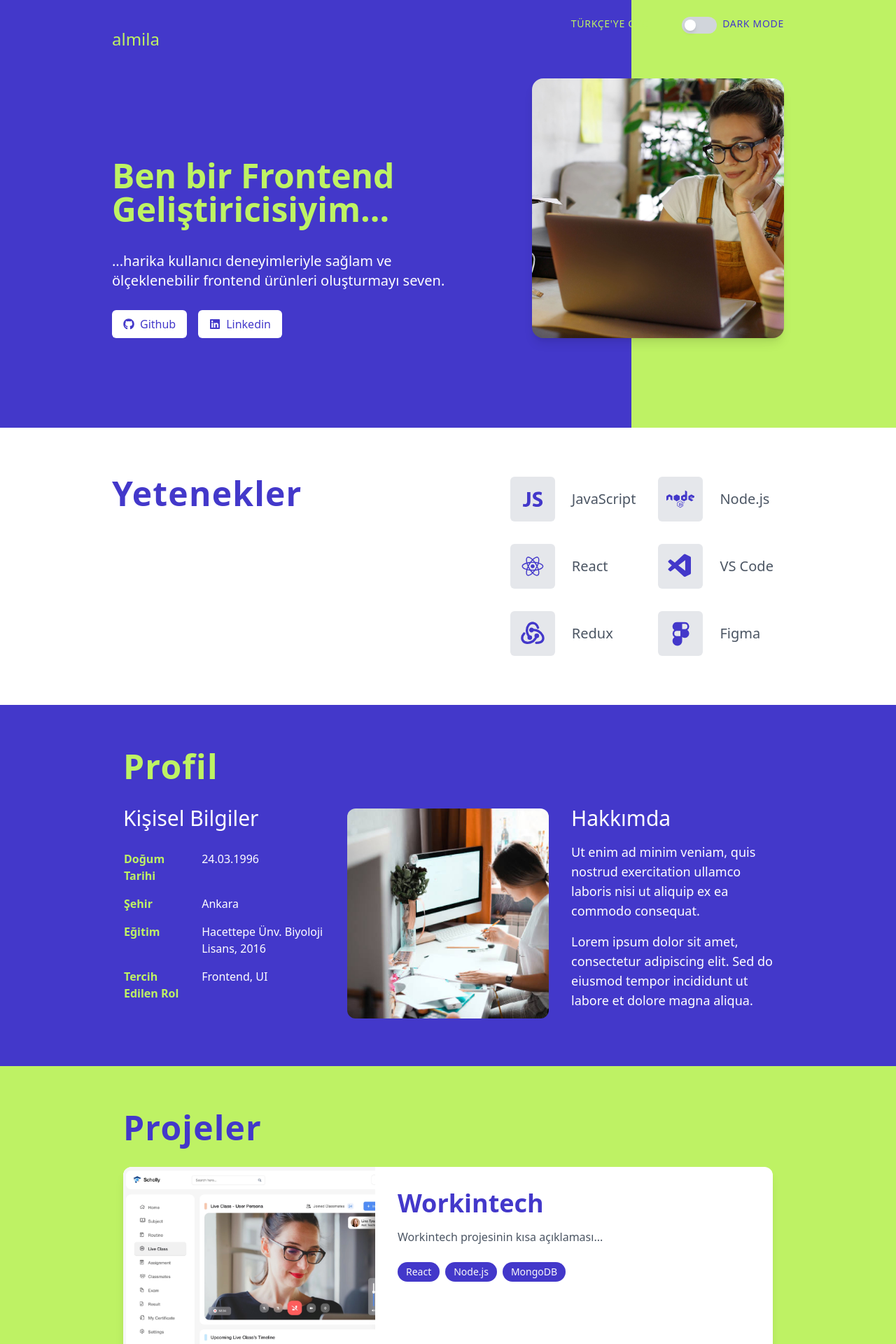
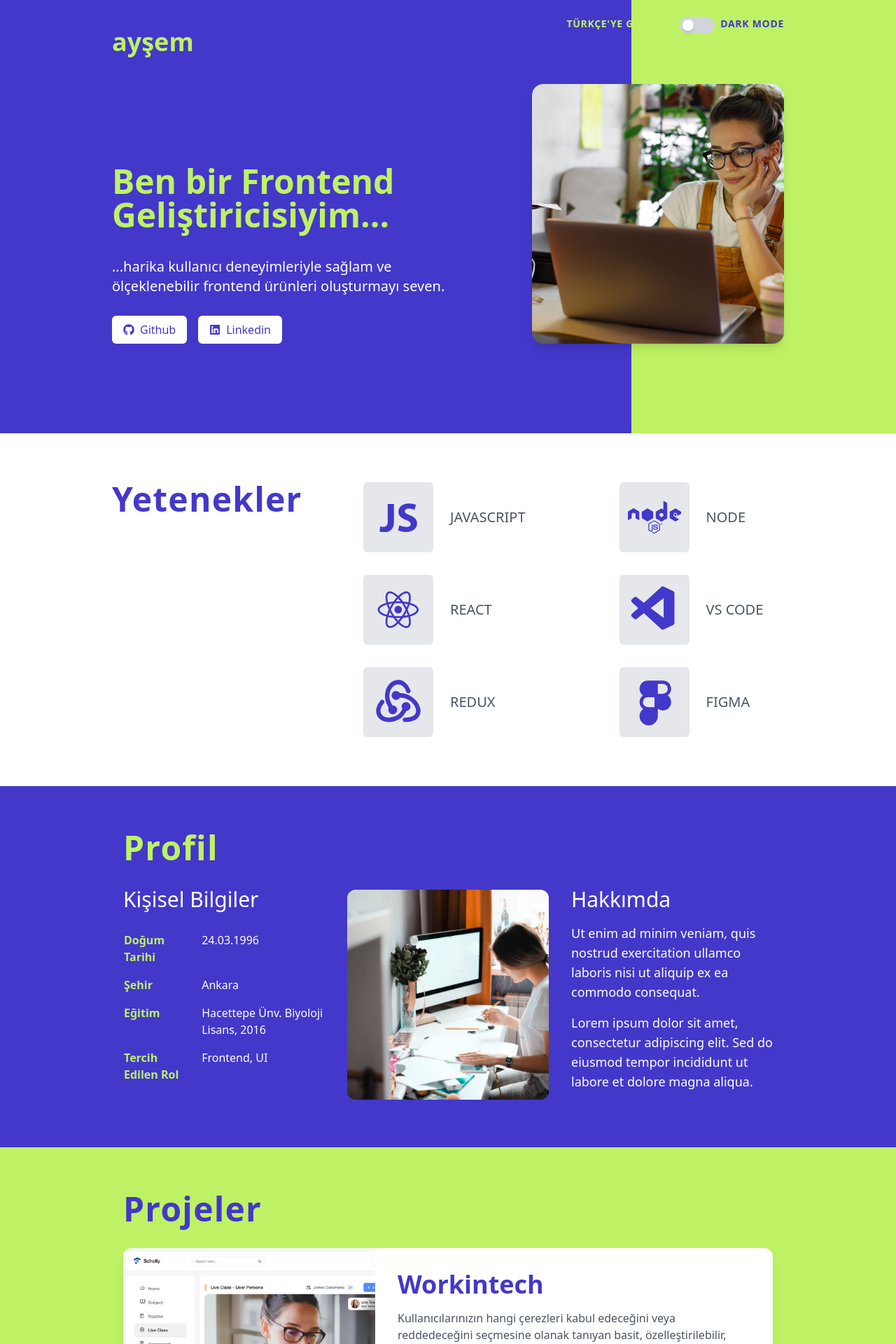
Before and after one commit to aysemugur/Portfolio, a React (Vite) app: page / in a window 1280 px wide. Shown: the top 1920 px of the page at 70% size. Built offline with nearby package versions, Linux system fonts and the light colour scheme.

Commit message:
last changes and responsive design

```diff
--- a/src/App.jsx
+++ b/src/App.jsx
@@ -1,7 +1,6 @@
 import React from "react";
 import { LanguageProvider } from "./contexts/LanguageContext";
 import { ThemeProvider } from "./contexts/ThemeContext";
-import Header from "./components/Header";
 import Hero from "./components/Hero";
 import Skills from "./components/Skills";
 import Profile from "./components/Profile";
--- a/src/components/Header.jsx
+++ b/src/components/Header.jsx
@@ -9,19 +9,19 @@ const Header = () => {
 
   return (
     <div className="flex justify-between mt-4 items-top  w-full ">
-      <h1 className="text-2xl font-sm pt-4 tracking-medium text-lime-300">
-        almila
+      <h1 className="text-4xl font-semibold pt-4 tracking-medium text-lime-300">
+        ayşem
       </h1>
       <div className="flex  space-x-12">
         <a
           onClick={toggleLanguage}
-          className="text-lime-300  font-md tracking-wider text-sm hover:text-lime-200 transition-colors"
+          className="text-lime-300  font-bold tracking-wider text-sm hover:text-lime-200 transition-colors"
         >
           {language === "tr" ? "TÜRKÇE'YE GEÇ" : "SWITCH TO ENGLISH"}
         </a>
         <div className="flex items-top space-x-2">
           <ToggleSwitch />
-          <span className="font-xl tracking-wider text-sm text-indigo-700">
+          <span className="font-bold tracking-wider text-sm text-indigo-700">
             {theme === "dark" ? "LIGHT MODE" : "DARK MODE"}
           </span>
         </div>
--- a/src/components/Projects.jsx
+++ b/src/components/Projects.jsx
@@ -33,14 +33,16 @@ const Projects = () => {
       projects: [
         {
           title: "Workintech",
-          description: "Workintech projesinin kısa açıklaması...",
-          tags: ["React", "Node.js", "MongoDB"],
+          description:
+            "Kullanıcılarınızın hangi çerezleri kabul edeceğini veya reddedeceğini seçmesine olanak tanıyan basit, özelleştirilebilir, minimum kurulum çerez eklentisi. Bu, Vanilla JS, SCSS ve Parcel Bundler ile oluşturulmuştur ve bir NPM paketi olarak mevcuttur ve git deposu her türlü özelleştirmeyi yapar kodlama ve temalar mümkün.",
+          tags: ["react", "redux", "vercel"],
           image: "pro.png",
         },
         {
           title: "Journey",
-          description: "Journey projesinin kısa açıklaması...",
-          tags: ["Vue.js", "Express", "PostgreSQL"],
+          description:
+            "Kullanıcılarınızın hangi çerezleri kabul edeceğini veya reddedeceğini seçmesine olanak tanıyan basit, özelleştirilebilir, minimum kurulum çerez eklentisi. Bu, Vanilla JS, SCSS ve Parcel Bundler ile oluşturulmuştur ve bir NPM paketi olarak mevcuttur ve git deposu her türlü özelleştirmeyi yapar kodlama ve temalar mümkün.",
+          tags: ["react", "redux", "vercel"],
           image: "pro2.png",
         },
       ],
@@ -75,7 +77,7 @@ const Projects = () => {
               alt={project.title}
               className="w-full md:w-[360px] h-[360px] object-cover"
             />
-            <div className="p-6 md:p-8 flex flex-col justify-between">
+            <div className=" md:p-8 flex flex-col justify-between">
               <div>
                 <h3
                   className={`text-3xl md:text-4xl font-semibold mb-4 ${
@@ -91,7 +93,7 @@ const Projects = () => {
                 >
                   {project.description}
                 </p>
-                <div className="mb-6 flex flex-wrap">
+                <div className=" flex flex-wrap">
                   {project.tags.map((tag, tagIndex) => (
                     <span
                       key={tagIndex}
@@ -99,7 +101,7 @@ const Projects = () => {
                         theme === "dark"
                           ? "bg-indigo-600 text-white"
                           : "bg-indigo-700 text-zinc-50"
-                      } text-sm rounded-full px-3 py-1 mr-2 mb-2`}
+                      } text-sm rounded-full px-3 py-1 mr-2 mb-0`}
                     >
                       {tag}
                     </span>
--- a/src/components/Skills.jsx
+++ b/src/components/Skills.jsx
@@ -15,23 +15,23 @@ const Skills = () => {
     en: {
       title: "Skills",
       skills: [
-        { name: "JavaScript", Icon: DiJavascript1 },
-        { name: "Node.js", Icon: FaNode },
-        { name: "React", Icon: DiReact },
-        { name: "VS Code", Icon: VscVscode },
-        { name: "Redux", Icon: TbBrandRedux },
-        { name: "Figma", Icon: PiFigmaLogoFill },
+        { name: "JAVASCRIPT", Icon: DiJavascript1 },
+        { name: "NODE", Icon: FaNode },
+        { name: "REACT", Icon: DiReact },
+        { name: "VS CODE", Icon: VscVscode },
+        { name: "REDUX", Icon: TbBrandRedux },
+        { name: "FIGMA", Icon: PiFigmaLogoFill },
       ],
     },
     tr: {
       title: "Yetenekler",
       skills: [
-        { name: "JavaScript", Icon: DiJavascript1 },
-        { name: "Node.js", Icon: FaNode },
-        { name: "React", Icon: DiReact },
-        { name: "VS Code", Icon: VscVscode },
-        { name: "Redux", Icon: TbBrandRedux },
-        { name: "Figma", Icon: PiFigmaLogoFill },
+        { name: "JAVASCRIPT", Icon: DiJavascript1 },
+        { name: "NODE", Icon: FaNode },
+        { name: "REACT", Icon: DiReact },
+        { name: "VS CODE", Icon: VscVscode },
+        { name: "REDUX", Icon: TbBrandRedux },
+        { name: "FIGMA", Icon: PiFigmaLogoFill },
       ],
     },
   };
@@ -50,16 +50,16 @@ const Skills = () => {
         >
           {content[language].title}
         </h2>
-        <div className="grid grid-cols-1 sm:grid-cols-2 gap-8">
+        <div className="grid grid-cols-1 sm:grid-cols-2 gap-8 gap-x-[130px]">
           {content[language].skills.map(({ name, Icon }, index) => (
-            <div key={index} className="flex items-center">
+            <div key={index} className="flex items-center mr-1">
               <div
-                className={`flex w-16 h-16 rounded-md mr-6 p-3 items-center justify-center ${
-                  theme === "dark" ? "bg-gray-800" : "bg-gray-200"
+                className={`flex w-[100px] h-[100px] rounded-md mr-6 p-3 items-center justify-center ${
+                  theme === "dark" ? "bg-gray-800" : "bg-gray-200 "
                 }`}
               >
                 <Icon
-                  className={`w-10 h-10 ${
+                  className={`w-40 h-40 ${
                     theme === "dark" ? "text-indigo-400" : "text-indigo-700"
                   }`}
                   aria-hidden="true"
```
